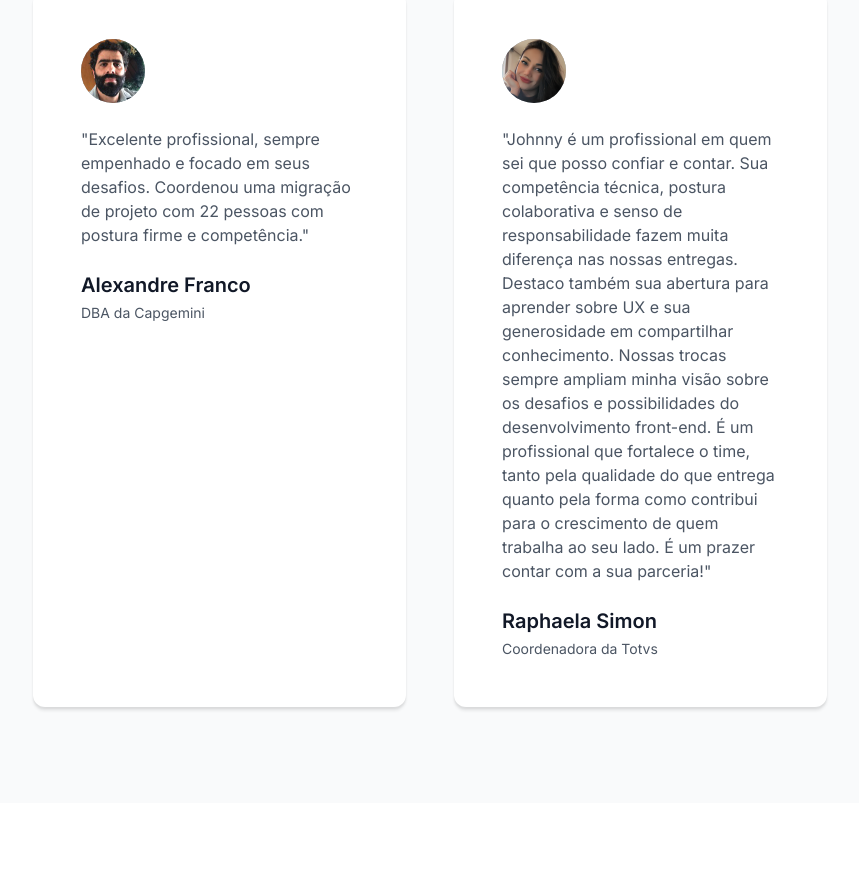
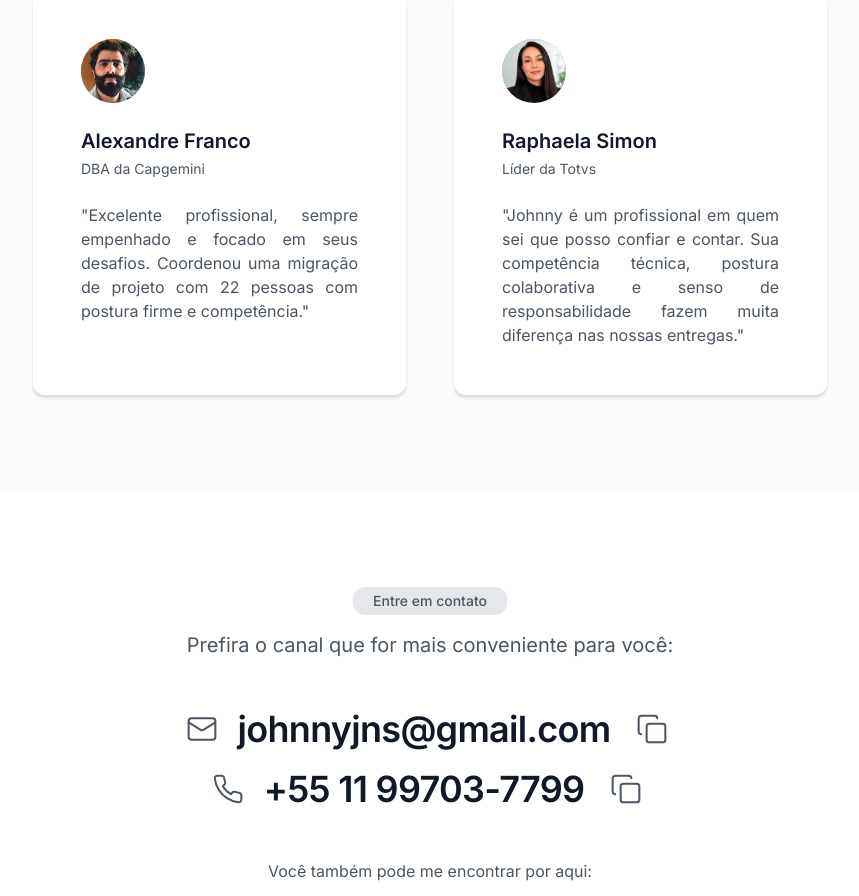
Before and after one commit to johnnysoutodev/project_johnnysouto, an Angular app in the folder angular-app/: page / in a window 1280 px wide. Shown: the part 6660-7556 px from the top of the page, without its empty margins (210-1069 px from the left). Built offline with nearby package versions, Linux system fonts and the light colour scheme.

Commit message:
content(testimonials): reordena layout do card, justifica texto e atualiza depoimento da Raphaela

```diff
--- a/angular-app/src/app/features/testimonials/testimonials.html
+++ b/angular-app/src/app/features/testimonials/testimonials.html
@@ -50,12 +50,11 @@
             }
           </div>
 
-          <p class="testimonials__quote">{{ testimonial.quote }}</p>
-
           <div class="testimonials__customer">
             <span class="testimonials__name">{{ testimonial.name }}</span>
             <span class="testimonials__role">{{ testimonial.role }}</span>
           </div>
+          <p class="testimonials__quote">{{ testimonial.quote }}</p>
         </article>
       }
     </div>
--- a/angular-app/src/app/features/testimonials/testimonials.scss
+++ b/angular-app/src/app/features/testimonials/testimonials.scss
@@ -95,6 +95,7 @@
   @include typography.body2-normal;
   margin: 0;
   color: var(--color-gray-600);
+  text-align: justify;
 }
 
 .testimonials__customer {
--- a/angular-app/src/app/features/testimonials/testimonials.ts
+++ b/angular-app/src/app/features/testimonials/testimonials.ts
@@ -59,18 +59,12 @@ export class Testimonials {
     },
     {
       name: 'Raphaela Simon',
-      role: 'Coordenadora da Totvs',
+      role: 'Líder da Totvs',
       photo: { src: '/assets/images/profile_testmonial_02.png', alt: 'Raphaela Simon' },
       quote:
         '"Johnny é um profissional em quem sei que posso confiar e contar. Sua ' +
         'competência técnica, postura colaborativa e senso de responsabilidade ' +
-        'fazem muita diferença nas nossas entregas. Destaco também sua abertura ' +
-        'para aprender sobre UX e sua generosidade em compartilhar conhecimento. ' +
-        'Nossas trocas sempre ampliam minha visão sobre os desafios e ' +
-        'possibilidades do desenvolvimento front-end. É um profissional que ' +
-        'fortalece o time, tanto pela qualidade do que entrega quanto pela forma ' +
-        'como contribui para o crescimento de quem trabalha ao seu lado. É um ' +
-        'prazer contar com a sua parceria!"',
+        'fazem muita diferença nas nossas entregas."',
     },
   ];
 }
```
Also changed, not shown: angular-app/public/assets/images/profile_testmonial_02.png.
